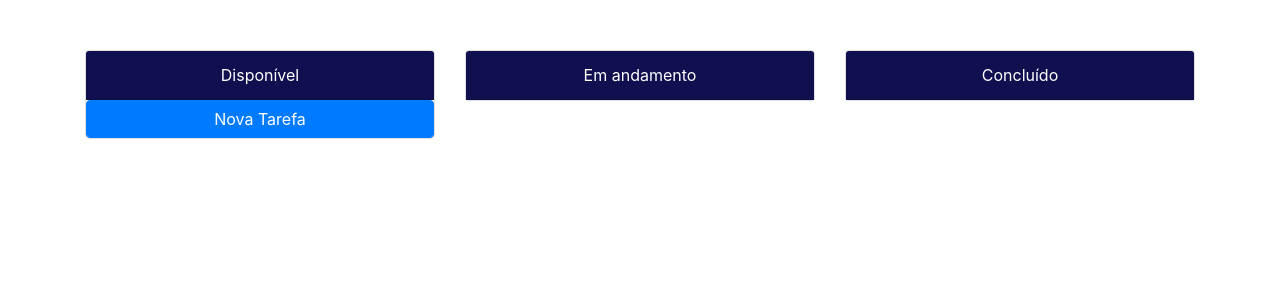
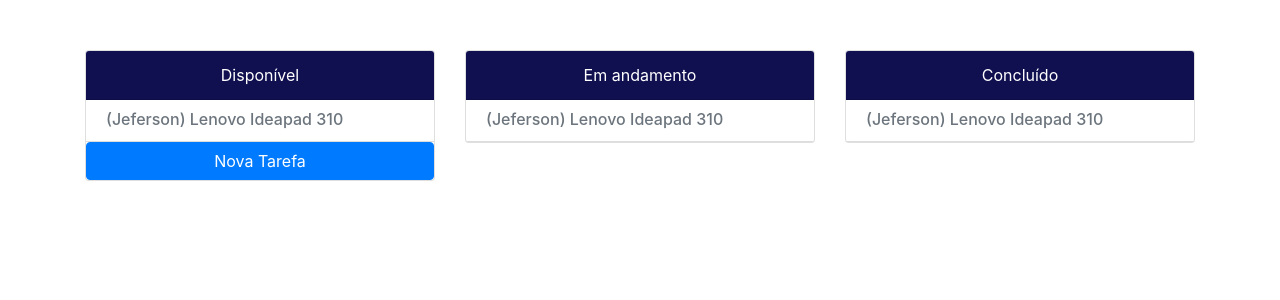
Before and after one commit to andrehgdias/web-challange, a React (Create React App) app: page / in a window 1280 px wide. Shown: the top 300 px of the page. Built offline with nearby package versions, Linux system fonts and the light colour scheme.

Commit message:
Tarefas estão aparecendo listadas na coluna Disponível após serem criadas

```diff
--- a/src/components/ModalNewTask/ModalNewTask.js
+++ b/src/components/ModalNewTask/ModalNewTask.js
@@ -1,7 +1,7 @@
 import React from 'react';
 
 const ModalNewTask = (props) => (
-    <div>
+
         <div className="modal fade" id="modalNewTask" tabIndex="-1" role="dialog" aria-labelledby="modalNewTask" aria-hidden="true">
             <div className="modal-dialog modal-dialog-centered" role="document">
                 <div className="modal-content">
@@ -63,7 +63,7 @@
                 </div>
             </div>
         </div>
-    </div>
+
 );
 
 export default ModalNewTask;
--- a/src/components/TaskColumn/TaskColumn.css
+++ b/src/components/TaskColumn/TaskColumn.css
@@ -3,3 +3,19 @@
     color: #ffffff;
     text-align: center;
 }
+
+.card-body{
+    padding: 0 0;
+}
+
+.task {
+    margin-top: 10px;
+    padding: 0px 20px;
+    display: inline-block;
+    width: 100%;
+    border-bottom:1px solid  #ddd;
+}
+
+.task h2 {
+    font-size: 16px;
+}
--- a/src/components/TaskColumn/TaskColumn.js
+++ b/src/components/TaskColumn/TaskColumn.js
@@ -56,7 +56,6 @@
         }
     }
 
-
     render(){
         return (
             <div className="col col-md-4">
@@ -64,7 +63,21 @@
                     <div className="card-header">
                         {this.props.title}
                     </div>
-
+                    {this.state.tasks.length > 0 &&
+                        <div className="card-body">
+                            {
+                                this.state.tasks.map(
+                                    (task) => {
+                                        return (
+                                            <div className="task">
+                                                <h2 class="card-title text-muted">{`(${task.Cliente}) ${task.Modelo}`}</h2>
+                                            </div>
+                                        );
+                                    }
+                                )
+                            }
+                        </div>
+                    }
                     {this.props.title === "Disponível" &&
                         <BtnNewTask newTask={this.newTask}/>
                     }
--- a/src/index.js
+++ b/src/index.js
@@ -2,6 +2,7 @@
 import ReactDOM from 'react-dom';
 import './index.css';
 import 'bootstrap/dist/css/bootstrap.min.css';
+import 'bootstrap';
 import App from './App';
 import * as serviceWorker from './serviceWorker';
 
```
